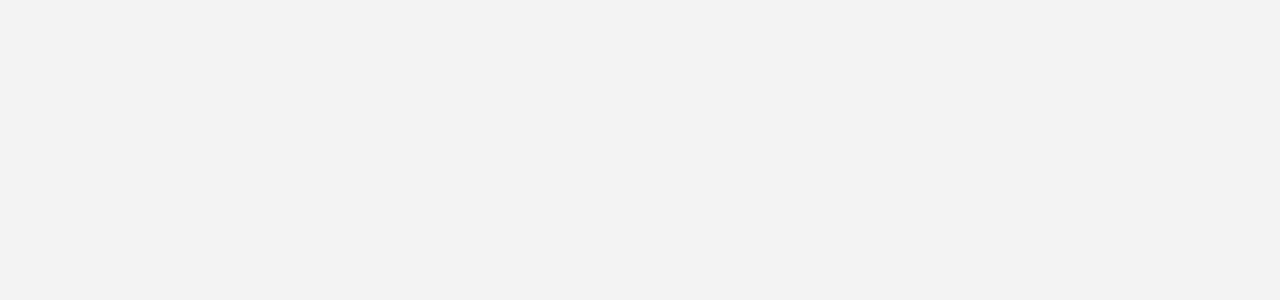
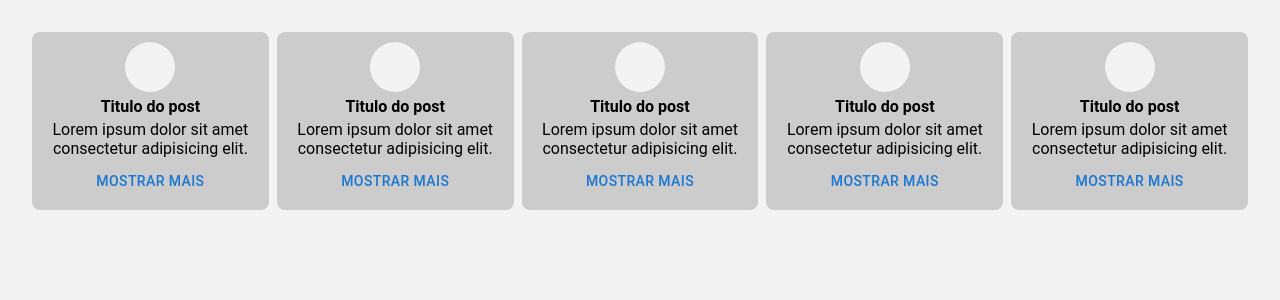
Before and after one commit to volpatocode/fragate-petshop, a Next.js app: page / in a window 1280 px wide. Shown: the top 300 px of the page. Built offline with nearby package versions, Linux system fonts and the light colour scheme.

Commit message:
feat: pre-layout post section

```diff
--- /dev/null
+++ b/src/components/PostSection/index.tsx
@@ -0,0 +1,43 @@
+import React from "react";
+
+import { PostSection, Post, PostImage, PostButton } from "./styles";
+
+export default function index() {
+  return (
+    <PostSection>
+      <Post>
+        <PostImage />
+        <h4>Titulo do post</h4>
+        <p>Lorem ipsum dolor sit amet consectetur adipisicing elit.</p>
+        <PostButton>Mostrar mais</PostButton>
+      </Post>
+      <Post>
+        <PostImage />
+        <h4>Titulo do post</h4>
+        <p>Lorem ipsum dolor sit amet consectetur adipisicing elit.</p>
+        <PostButton>Mostrar mais</PostButton>
+      </Post>
+
+      <Post>
+        <PostImage />
+        <h4>Titulo do post</h4>
+        <p>Lorem ipsum dolor sit amet consectetur adipisicing elit.</p>
+        <PostButton>Mostrar mais</PostButton>
+      </Post>
+
+      <Post>
+        <PostImage />
+        <h4>Titulo do post</h4>
+        <p>Lorem ipsum dolor sit amet consectetur adipisicing elit.</p>
+        <PostButton>Mostrar mais</PostButton>
+      </Post>
+
+      <Post>
+        <PostImage />
+        <h4>Titulo do post</h4>
+        <p>Lorem ipsum dolor sit amet consectetur adipisicing elit.</p>
+        <PostButton>Mostrar mais</PostButton>
+      </Post>
+    </PostSection>
+  );
+}
--- /dev/null
+++ b/src/components/PostSection/styles.ts
@@ -0,0 +1,41 @@
+import { Box, Button } from "@mui/material";
+import styled from "styled-components";
+
+export const PostSection = styled(Box)`
+  background-color: #f3f3f3;
+  display: flex;
+  flex-direction: row;
+  gap: 0.5rem;
+  padding: 2rem;
+`;
+
+export const Post = styled(Box)`
+  background-color: rgba(0, 0, 0, 16%);
+  display: flex;
+  flex-direction: column;
+  align-items: center;
+  justify-content: center;
+  gap: 0.3rem;
+  padding: 0.5rem 1rem;
+  aspect-ratio: 4 / 3;
+  text-align: center;
+  border-radius: 8px;
+`;
+
+export const PostImage = styled.div`
+  background-color: #f3f3f3;
+  width: 50px;
+  height: 50px;
+  border-radius: 50%;
+`;
+
+export const PostButton = styled(Button)`
+  background-color: #707070;
+  color: #000;
+  border-radius: 20px;
+  margin-top: 3rem;
+  text-transform: none;
+  :hover {
+    background-color: #707070;
+  }
+`;
--- a/src/pages/index.tsx
+++ b/src/pages/index.tsx
@@ -1,5 +1,6 @@
 import React from "react";
+import PostSection from "../components/PostSection";
 
 export default function index() {
-  return <></>;
+  return <PostSection/>
 }
```
